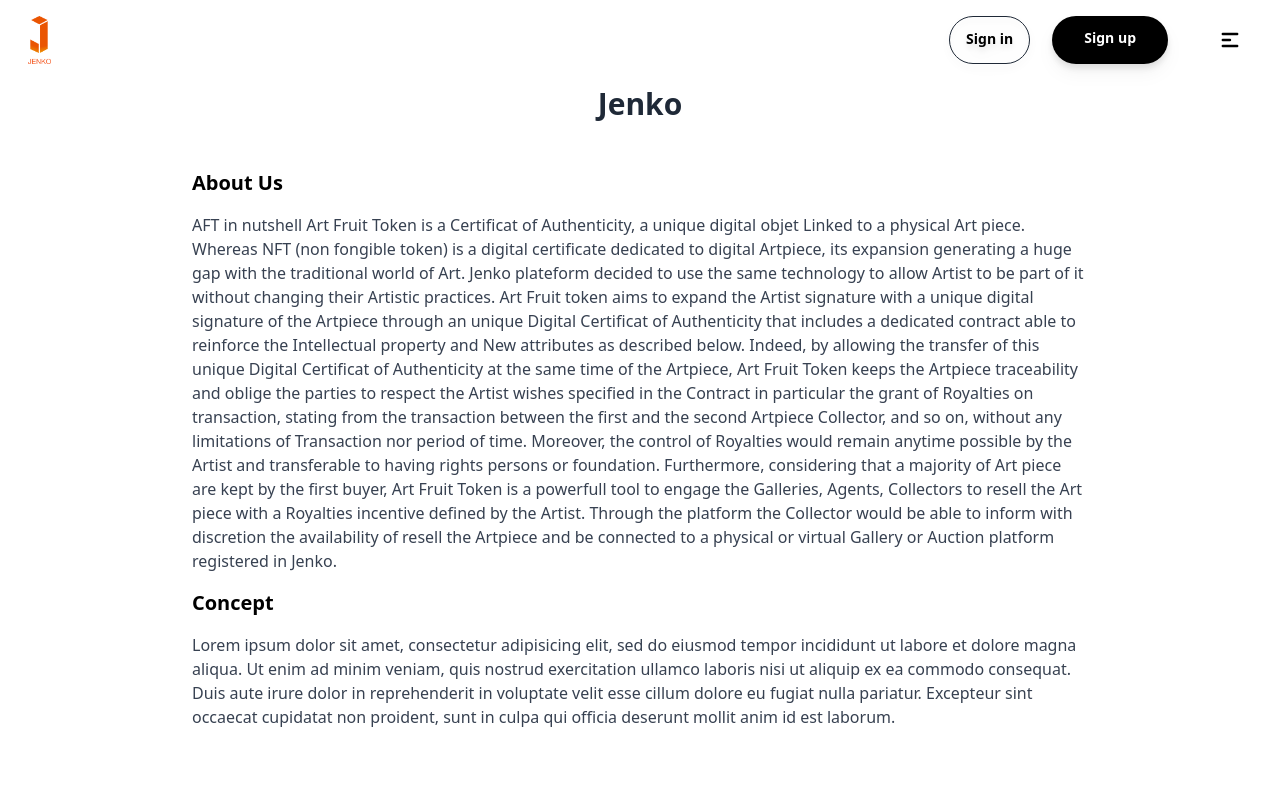
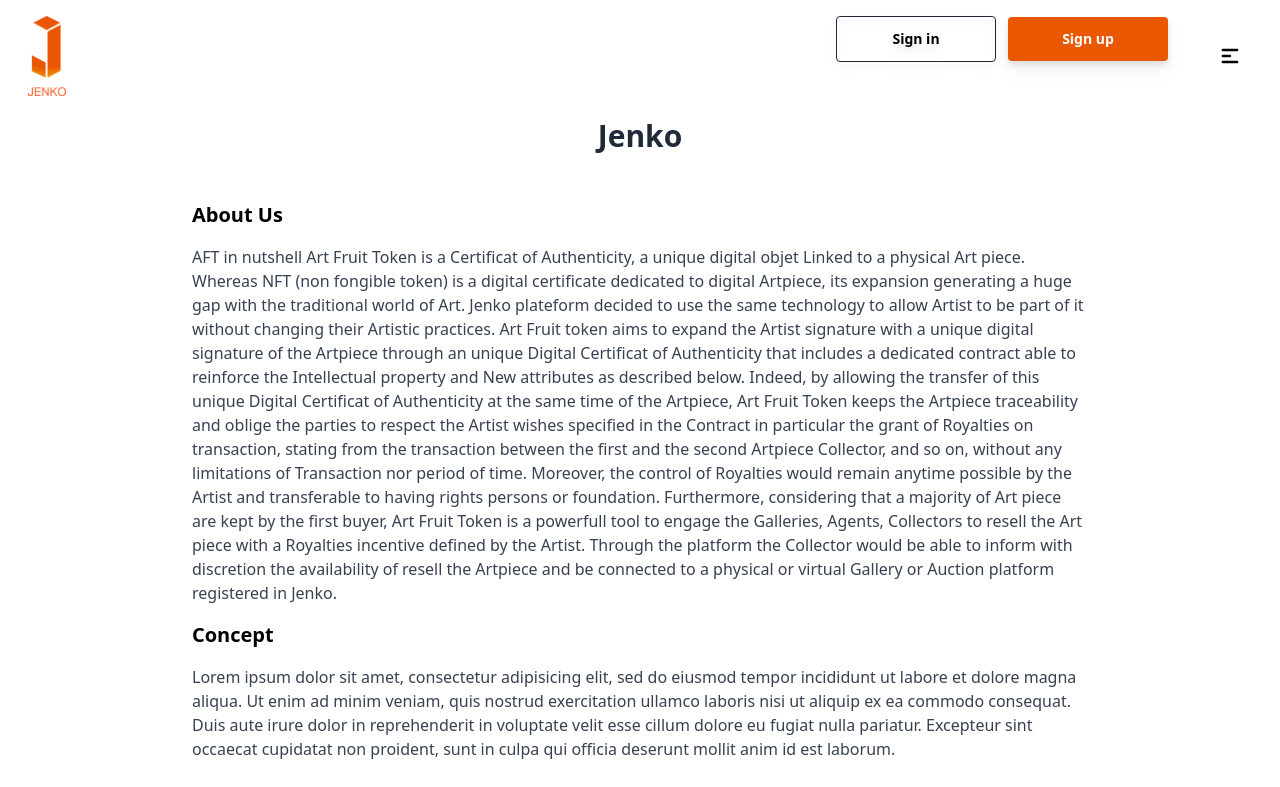
Before and after one commit to ivanZhuravlov/ntf-projj, a Vue app in the folder front/: page /about in a window 1280 px wide. Shown: the top 787 px of the page. Built offline with nearby package versions, Linux system fonts and the light colour scheme.

Commit message:
update home.vue

```diff
--- a/front/src/components/Header.vue
+++ b/front/src/components/Header.vue
@@ -1,17 +1,17 @@
 <template>
   <header class="w-full flex justify-between p-4 md:py-8 xs:justify-between no-print">
-    <a href="/" class="inline-flex items-center ml-3 text-black-800 text-2xl md:text-3xl font-bold gap-2.5" aria-label="logo">
-      <img class="w-auto h-12" src="../assets/logo.png">
+    <a href="/" class="inline-flex ml-3 text-black-800 text-2xl md:text-3xl font-bold gap-2.5" aria-label="logo">
+      <img class="w-auto h-20" src="../assets/logo.png">
     </a>
 
-    <div class="flex gap-10 xs:gap-0">
-      <div v-if='!$store.getters.token' class="xs:hidden lg:flex leading-none sm:flex-row sm:justify-center gap-2.5">
-        <router-link to="/login" class="filter drop-shadow-lg inline-block text-black active:text-black text-sm md:text-base font-semibold text-center rounded-full border border-gray-800 px-4 py-3 mr-2 hover:text-gray-700 hover:transition ease-in-out transform hover:scale-105">Sign in</router-link>
-        <router-link to="/register" class="filter drop-shadow-lg inline-block bg-black text-white text-sm md:text-base font-semibold text-center rounded-full px-8 py-3 ml-1 hover:transition ease-out transform hover:scale-105 hover:bg-gray-700">Sign up</router-link>
+    <div class="flex gap-10 xs:gap-0 ">
+      <div v-if='!$store.getters.token' class="items-center xs:hidden gap-2.5">
+        <router-link to="/login" class="filter drop-shadow-lg inline-block text-black active:text-black text-sm md:text-base font-semibold text-center rounded border border-gray-800 px-4 py-3 mr-2 w-40 hover:text-gray-700 hover:transition ease-in-out transform hover:scale-105">Sign in</router-link>
+        <router-link to="/register" class=" filter drop-shadow-lg inline-block bg-orange text-white text-sm md:text-base font-semibold text-center rounded px-8 py-3 ml-1 w-40 hover:transition ease-out transform hover:scale-105 hover:bg-gray-700">Sign up</router-link>
       </div>
 
       <div v-if='$store.getters.token'>
-        <router-link to="/dashboard" class="xs:hidden md:filter drop-shadow-lg inline-block text-white bg-gradient-to-r from-purple-400 via-pink-500 to-red-500 hover:text-white hover:from-pink-500 hover:to-yellow-500 active:text-black text-base font-mono text-center rounded-full outline-none transition duration-100 py-3 px-6">Dashboard</router-link>
+        <router-link to="/dashboard" class="xs:hidden md:filter drop-shadow-lg inline-block text-white bg-orange active:text-black text-base font-mono text-center rounded-full outline-none transition duration-100 py-3 px-6">Dashboard</router-link>
         <router-link to="/dashboard" class="sm:hidden md:hidden lg:hidden inline-flex mr-1 mt-1 bg-white text-black active:text-gray-700 text-sm md:text-base font-semibold rounded-lg gap-2 px-2.5 py-2 hover:transition ease-out duration-200 transform hover:scale-110">
           <svg xmlns="http://www.w3.org/2000/svg" class="h-6 w-6" fill="none" viewBox="0 0 24 24" stroke="currentColor">
             <path stroke-linecap="round" stroke-linejoin="round" stroke-width="2" d="M16 7a4 4 0 11-8 0 4 4 0 018 0zM12 14a7 7 0 00-7 7h14a7 7 0 00-7-7z" />
@@ -19,7 +19,7 @@
         </router-link>
       </div>
 
-      <button type="button" @click="toggle()" class="inline-flex mr-3 items-center bg-white text-black active:text-gray-700 text-sm md:text-base font-semibold rounded-lg gap-2 px-2.5 py-2 hover:transition ease-out duration-200 transform hover:scale-110">
+      <button type="button" @click="toggle()" class="mr-3 bg-white text-black active:text-gray-700 text-sm md:text-base font-semibold rounded-lg gap-2 px-2.5 py-2 hover:transition ease-out duration-200 transform hover:scale-110">
         <svg xmlns="http://www.w3.org/2000/svg" class="h-6 w-6" viewBox="0 0 20 20" fill="currentColor">
           <path fill-rule="evenodd" d="M3 5a1 1 0 011-1h12a1 1 0 110 2H4a1 1 0 01-1-1zM3 10a1 1 0 011-1h6a1 1 0 110 2H4a1 1 0 01-1-1zM3 15a1 1 0 011-1h12a1 1 0 110 2H4a1 1 0 01-1-1z" clip-rule="evenodd" />
         </svg>
--- a/front/src/views/Home.vue
+++ b/front/src/views/Home.vue
@@ -1,8 +1,8 @@
 <template>
   <div class="flex flex-col items-center">
     <Header />
-    <h1 class="px-3 mt-10 text-4xl text-center text-black lg:text-5xl font-bold trailing-relaxed lg:text-left pb-10 tracking">
-      Certificate of Authenticity
+     <h1 class="px-10 mt-40 text-6xl font-black text-black lg:text-7xl text-center max-w-prose mx-60 uppercase tracking-wide mb-28 xs:text-3xl leading-loose">
+      The Artist's reserved royalties rights transfer and  <span class="text-orange">AFT</span> Agreement.
     </h1>
     <p class="px-5 text-gray-900 text-center font-semibold text-lg lg:text-left">
       Lorem ipsum dolor sit amet, consectetur adipisicing elit, sed do eiusmod tempor incididunt ut labore et dolore magna aliqua.
@@ -10,8 +10,7 @@
     <div class="mt-10">
       <ArtPreview />
     </div>
-    <router-link to="/dashboard" tag="button" class="items-center px-3 text-white text-center mt-20 bg-gray-800 tracking-widest rounded-lg inline-block uppercase text-sm md:text-base font-bold md:w-2/3 lg:w-1/6 h-16 sm:w-3/4 xs:w-3/4 hover:transition ease-out duration-200 transform hover:scale-105 hover:bg-black xs:mt-10">Create now!</router-link>
-    <div class="mb-10 lg:px-20 lg:my-20">
+    <router-link to="/dashboard" tag="button" class="items-center px-3 text-white text-center mt-20 bg-orange tracking-widest rounded inline-block uppercase text-sm md:text-base font-bold md:w-2/3 lg:w-1/6 h-16 sm:w-3/4 xs:w-3/4 hover:transition ease-out duration-200 transform hover:scale-105 hover:bg-black xs:mt-10">Create now!</router-link>    <div class="mb-10 lg:px-20 lg:my-20">
       <Introduction />
     </div>
     <div class="filter drop-shadow-md flex w-screen-2/3 py-3 px-3 flex xs:flex-col-reverse sm:flex-col-reverse mt-10">
--- a/front/tailwind.config.js
+++ b/front/tailwind.config.js
@@ -31,6 +31,8 @@
       indigo: colors.indigo,
       purple: colors.violet,
       pink: colors.pink,
+      dark: '#363D4B',
+      orange: '#EA5701',
     },
     spacing: {
       px: '1px',
```
